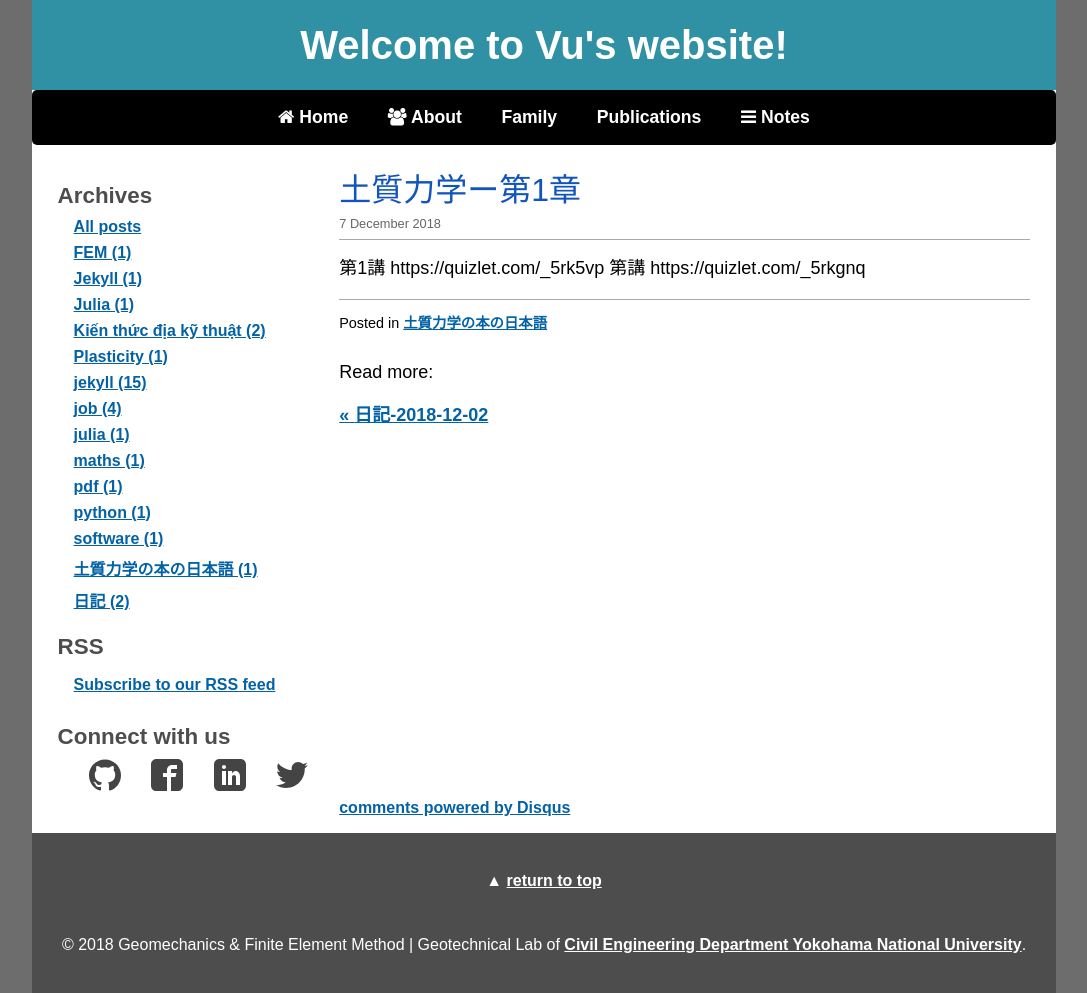
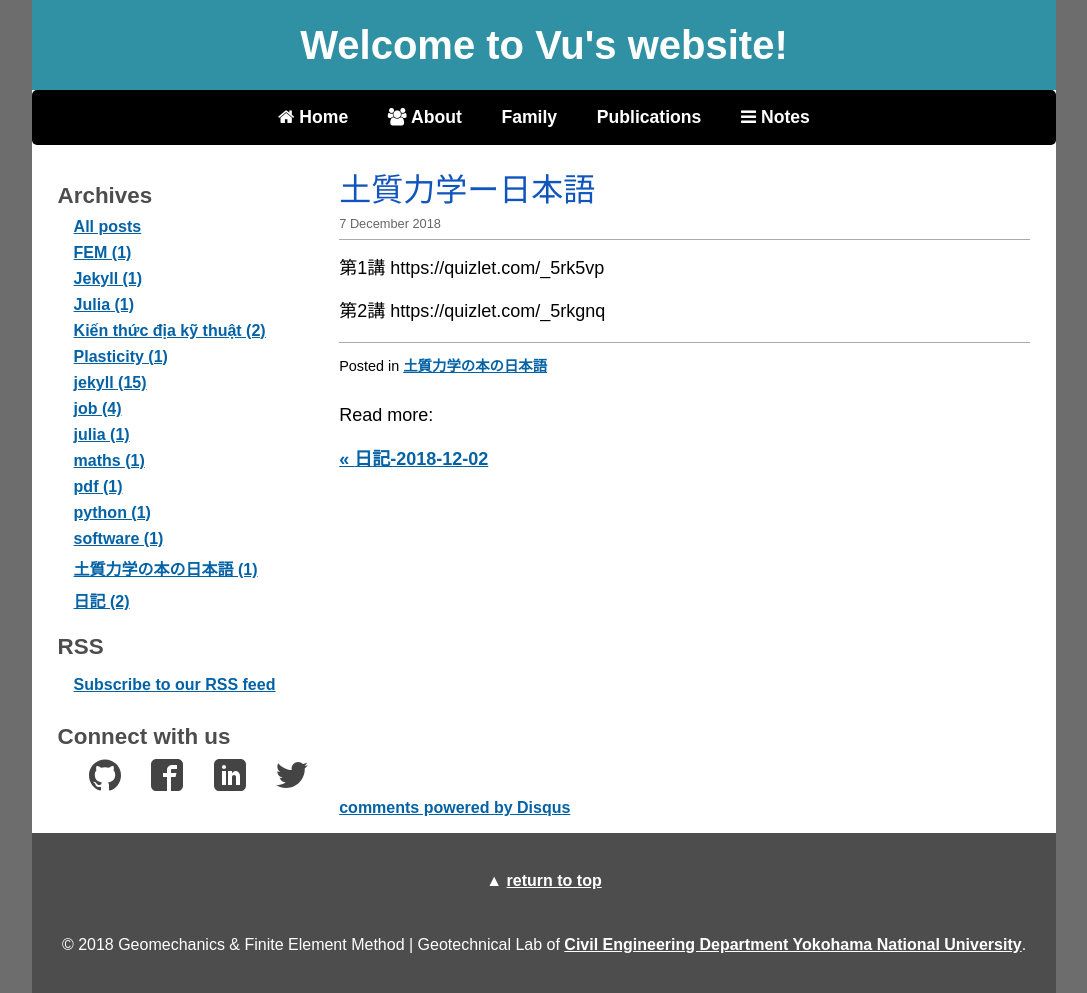
Before and after one commit to quangvunp/geomechanics, a Jekyll site: the page built from _posts/2018-12-07-日本語.md, in a window 1280 px wide. Shown: the whole page, without its empty margins (96-1183 px from the left). Built offline with Jekyll 4.4.1, drawn with Linux system fonts in a browser that asks for light colours; comment, search, counter and statistics services are not loaded.

Commit message:
Update 2018-12-07-日本語.md

```diff
--- a/_posts/2018-12-07-日本語.md
+++ b/_posts/2018-12-07-日本語.md
@@ -1,11 +1,12 @@
 ---
 layout: post
-title:  "土質力学ー第1章"
+title:  "土質力学ー日本語"
 date:   2018-12-07
 tags: [土質力学の本の日本語]
 ---
 
 第1講
 https://quizlet.com/_5rk5vp
-第講
+
+第2講
 https://quizlet.com/_5rkgnq
```
